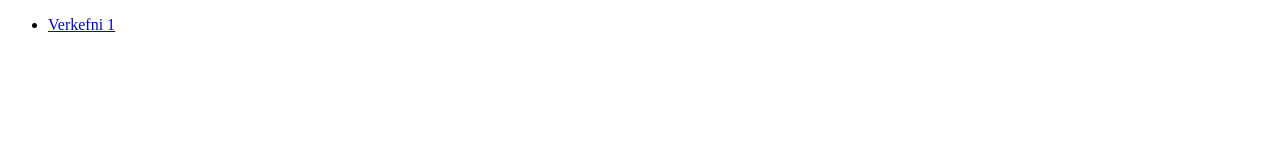
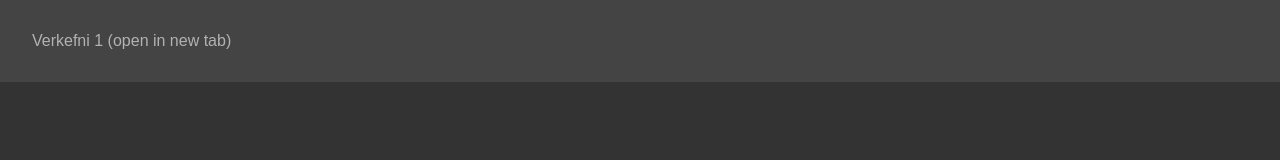
Before and after one commit to marteinnsi/marteinnsi.github.io, a plain HTML site: page index.html in a window 1280 px wide. Drawn offline with Linux system fonts and the light colour scheme.

Commit message:
laga verkefna indexid

```diff
--- a/index.html
+++ b/index.html
@@ -5,13 +5,14 @@
     <meta charset="UTF-8">
     <meta name="viewport" content="width=device-width, initial-scale=1.0">
     <meta http-equiv="X-UA-Compatible" content="ie=edge">
+    <link rel="stylesheet" href="main.css">
     <title>marteinnsi.github.io</title>
 </head>
 
 <body>
 
     <ul>
-        <li><a href="./verkefni-1/index.html">Verkefni 1</a></li>
+        <li><a href="./verkefni-1/index.html" target="_blank">Verkefni 1</a></li>
     </ul>
 
 </body>
--- /dev/null
+++ b/main.css
@@ -0,0 +1,37 @@
+* {
+    margin: 0;
+    padding: 0;
+    box-sizing: inherit;
+}
+
+body {
+    box-sizing: border-box;
+}
+
+html {
+    background-color: #333333;
+}
+
+li {
+    list-style-type: none;
+}
+
+li:nth-of-type(odd) {
+    background-color: #444444;
+}
+
+li:nth-of-type(even) {
+    background-color: #494949;
+}
+
+li a {
+    display: block;
+    padding: 2em;
+    font-family: sans-serif;
+    color: #b2b2b2;
+    text-decoration: none;
+}
+
+li a::after {
+    content: ' (open in new tab)';
+}
```
